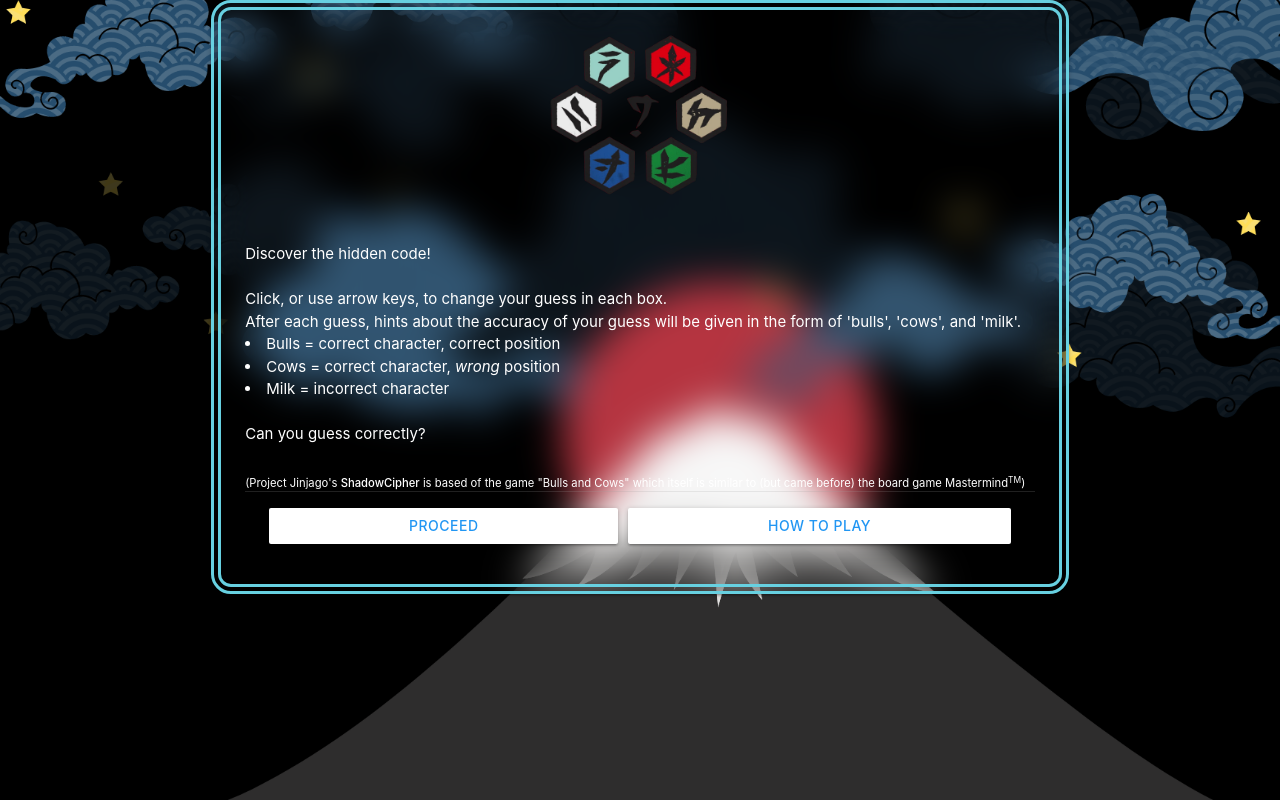
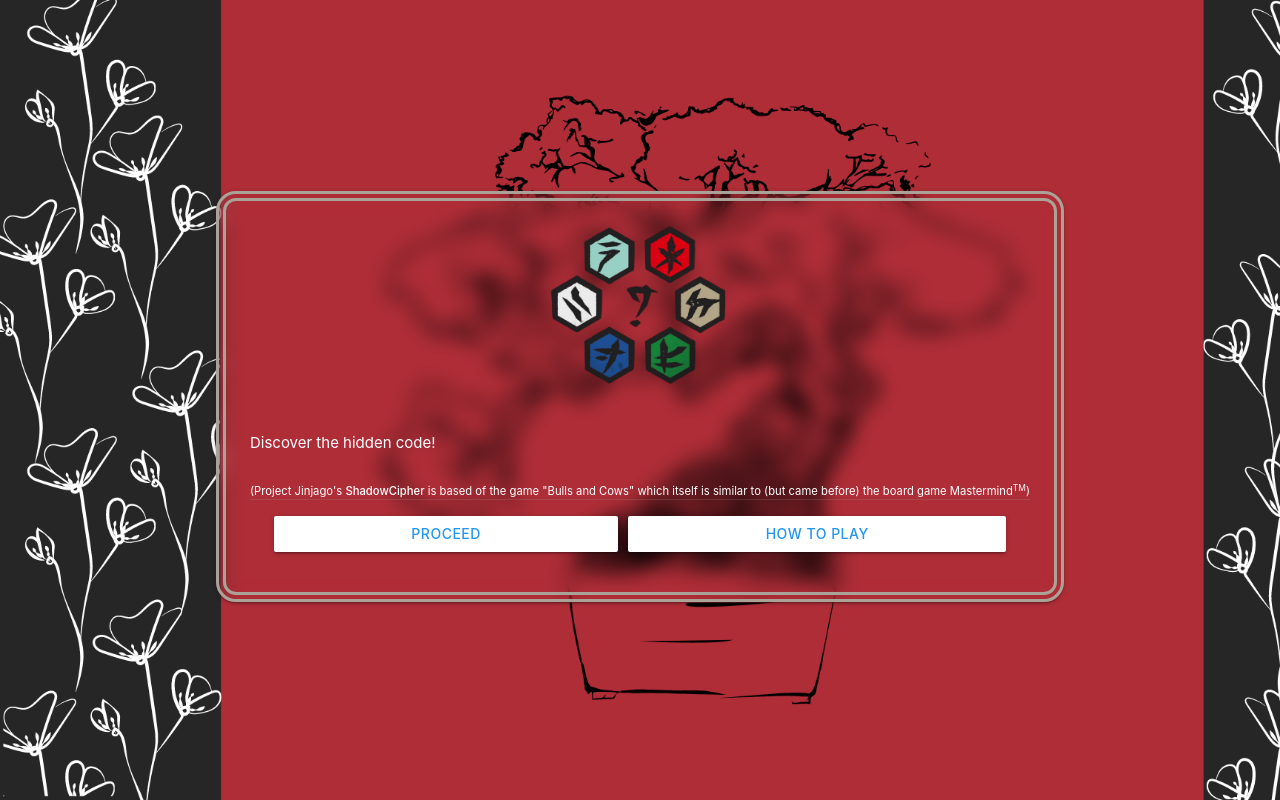
Before and after one commit to uwidcit/flaskmvc, a Flask app: page / in a window 1280 px wide. Run offline with Flask 3, Linux system fonts and the light colour scheme.

Commit message:
Editing main page

```diff
--- a/App/templates/index.html
+++ b/App/templates/index.html
@@ -5,22 +5,23 @@
 {{ super() }}
 
 {% block content %}
-<body style="background-image: url('/static/img/main.png'); background-size: cover; background-repeat: no-repeat;">
-    <div class="card" style="border: 10px double #67D0E0; backdrop-filter: blur(20px); border-radius: 20px; background: transparent; width: 67%; margin: 0 auto;">
+<body style="background-image: url('/static/img/main.png'); background-size: cover; background-repeat: no-repeat; display: flex; justify-content: center; align-items: center; height: 100vh; margin: 0;">
+    <div class="card" style="border: 10px double #ABA297; backdrop-filter: blur(10px); border-radius: 20px; background: transparent; width: 100%;">
         <div class="card-image" style="width: 25%; margin: 0 auto;">
             <img src="/static/img/logo.png">
         </div>
         <div class="card-content" style="color: white;">
             <p>
                 Discover the hidden code!<br><br>
-                Click, or use arrow keys, to change your guess in each box.<br>
+                <!-- To be added to 'How To Play' -->
+                <!-- Click, or use arrow keys, to change your guess in each box.<br>
                 After each guess, hints about the accuracy of your guess will be given in the form of 'bulls', 'cows', and 'milk'.<br>
 
                 <li>Bulls = correct character, correct position</li>
                 <li>Cows = correct character, <em>wrong</em> position
                 <li>Milk = incorrect character</li><br>
 
-                Can you guess correctly?<br><br>
+                Can you guess correctly?<br><br> -->
                 <sub>(Project Jinjago's <strong>ShadowCipher</strong> is based of the game "Bulls and Cows" which itself is similar to (but came before) the board game Mastermind<sup>TM</sup>)</sub>
             </p>
             <div class="card-action" style="display: flex;">
```
Also changed, not shown: App/static/img/main.png.
